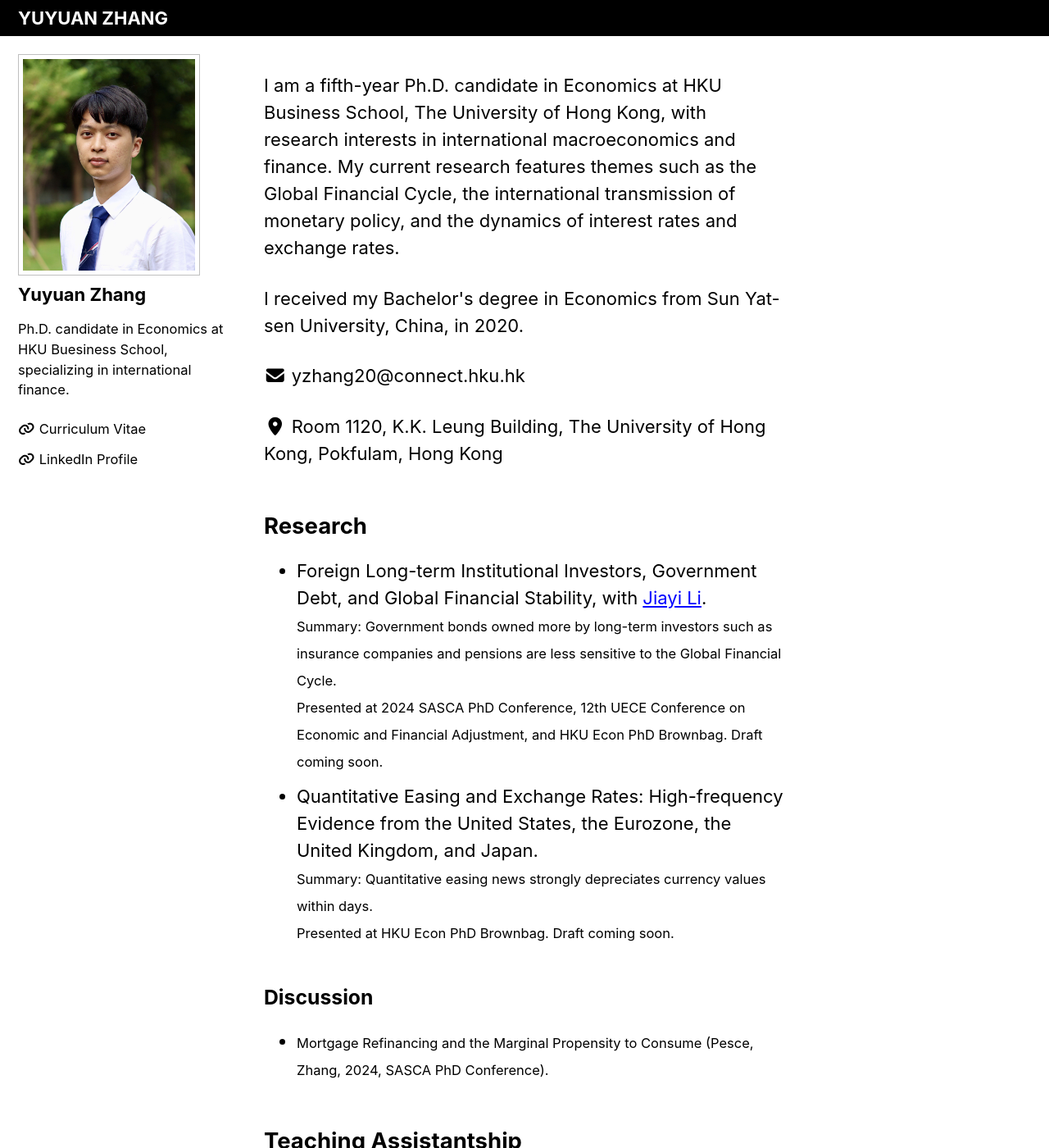
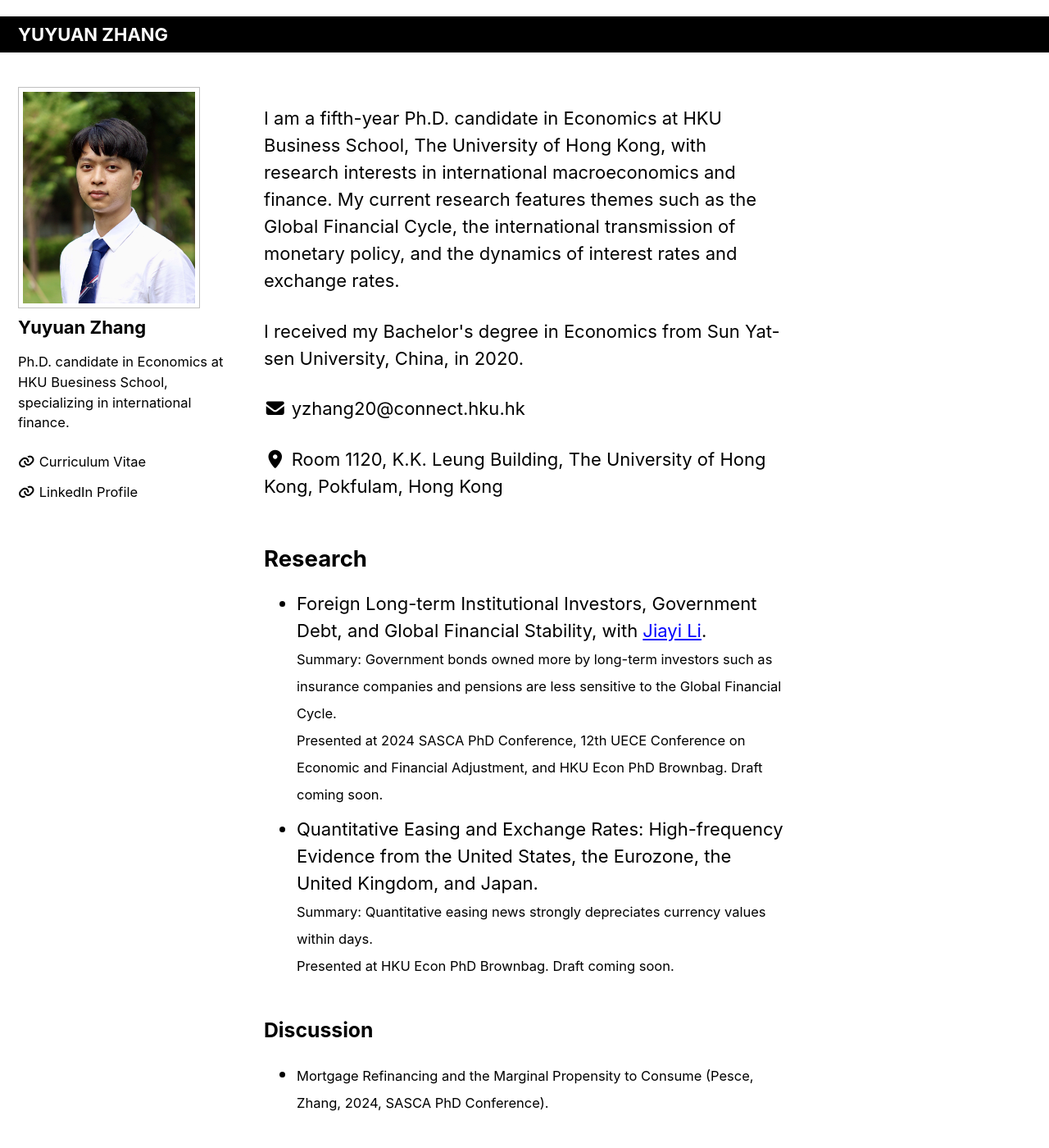
Before and after one commit to yuyuanecon/yuyuanecon.github.io, a Jekyll site: the page built from index.html, in a window 1280 px wide and 1400 px high. Shown: the whole window at 82% size. Built offline with Jekyll 4.4.1, drawn with Linux system fonts in a browser that asks for light colours; cached includes are drawn as plain includes; the list of posts is cut into pages by our own code.

Commit message:
Update _masthead.scss

```diff
--- a/_sass/minimal-mistakes/_masthead.scss
+++ b/_sass/minimal-mistakes/_masthead.scss
@@ -6,6 +6,7 @@
   position: relative;
   // position: fixed; // Freeze the masthead at the top of the page
   width: 100%;
+  padding: 20px 0; // Add padding to increase the vertical length
   /*
   border-bottom: 1px solid $border-color;
   */
```
